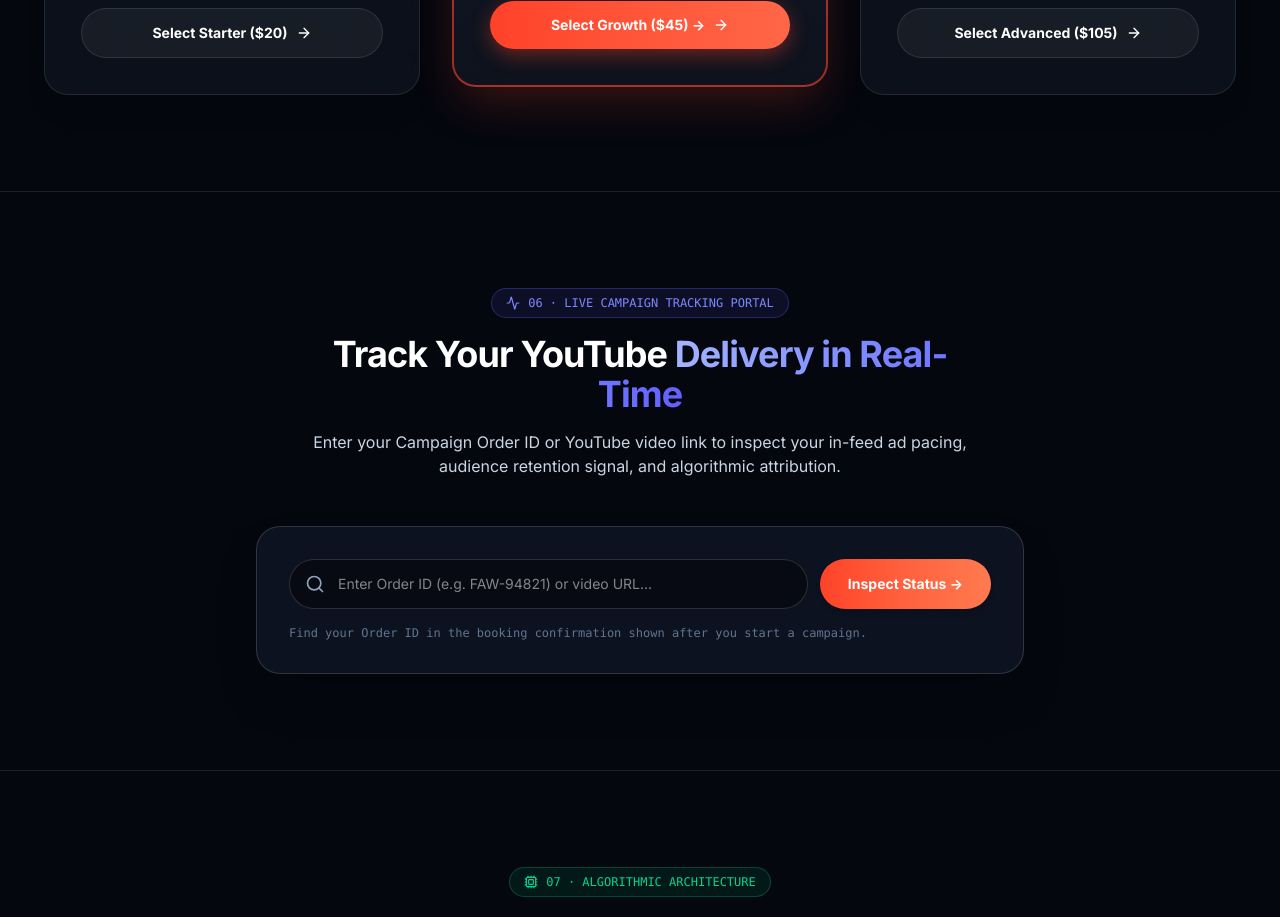
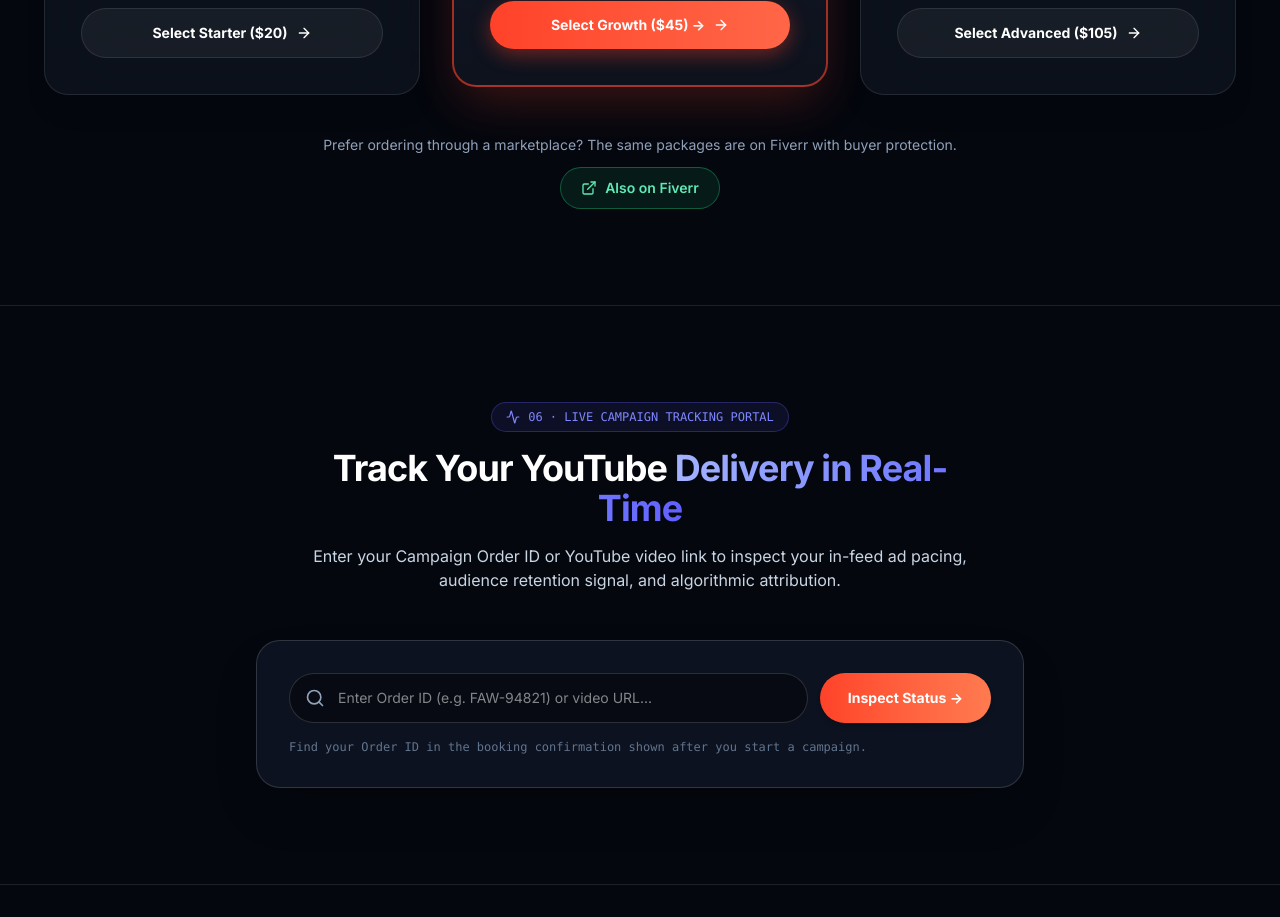
Before and after one commit to carrybit-dev/ad-works, a Next.js app: page / in a window 1280 px wide. Shown: the part 6520-7437 px from the top of the page. Built offline with nearby package versions, Linux system fonts and the light colour scheme.

Commit message:
Add Also on Fiverr button below pricing

```diff
--- a/src/components/PricingTiers.tsx
+++ b/src/components/PricingTiers.tsx
@@ -1,7 +1,8 @@
 'use client';
 
 import React, { useState } from 'react';
-import { Check, ArrowRight, Zap } from 'lucide-react';
+import { Check, ArrowRight, Zap, ExternalLink } from 'lucide-react';
+import { FIVERR_GIG_URL } from '@/data/links';
 
 interface PricingTiersProps {
   onOpenBooking: (pkg: string) => void;
@@ -182,6 +183,22 @@ export default function PricingTiers({ onOpenBooking }: PricingTiersProps) {
           ))}
         </div>
 
+        {/* Fiverr alternative — secondary trust path, keeps direct booking primary */}
+        <div className="mt-10 text-center">
+          <p className="text-xs sm:text-sm text-slate-400 mb-3">
+            Prefer ordering through a marketplace? The same packages are on Fiverr with buyer protection.
+          </p>
+          <a
+            href={FIVERR_GIG_URL}
+            target="_blank"
+            rel="noopener noreferrer"
+            className="inline-flex items-center gap-2 px-5 py-2.5 rounded-full border border-[#1DBF73]/40 bg-[#1DBF73]/10 text-emerald-300 text-sm font-semibold hover:bg-[#1DBF73]/20 hover:border-[#1DBF73]/60 transition-all"
+          >
+            <ExternalLink className="w-4 h-4" />
+            Also on Fiverr
+          </a>
+        </div>
+
       </div>
     </section>
   );
```
